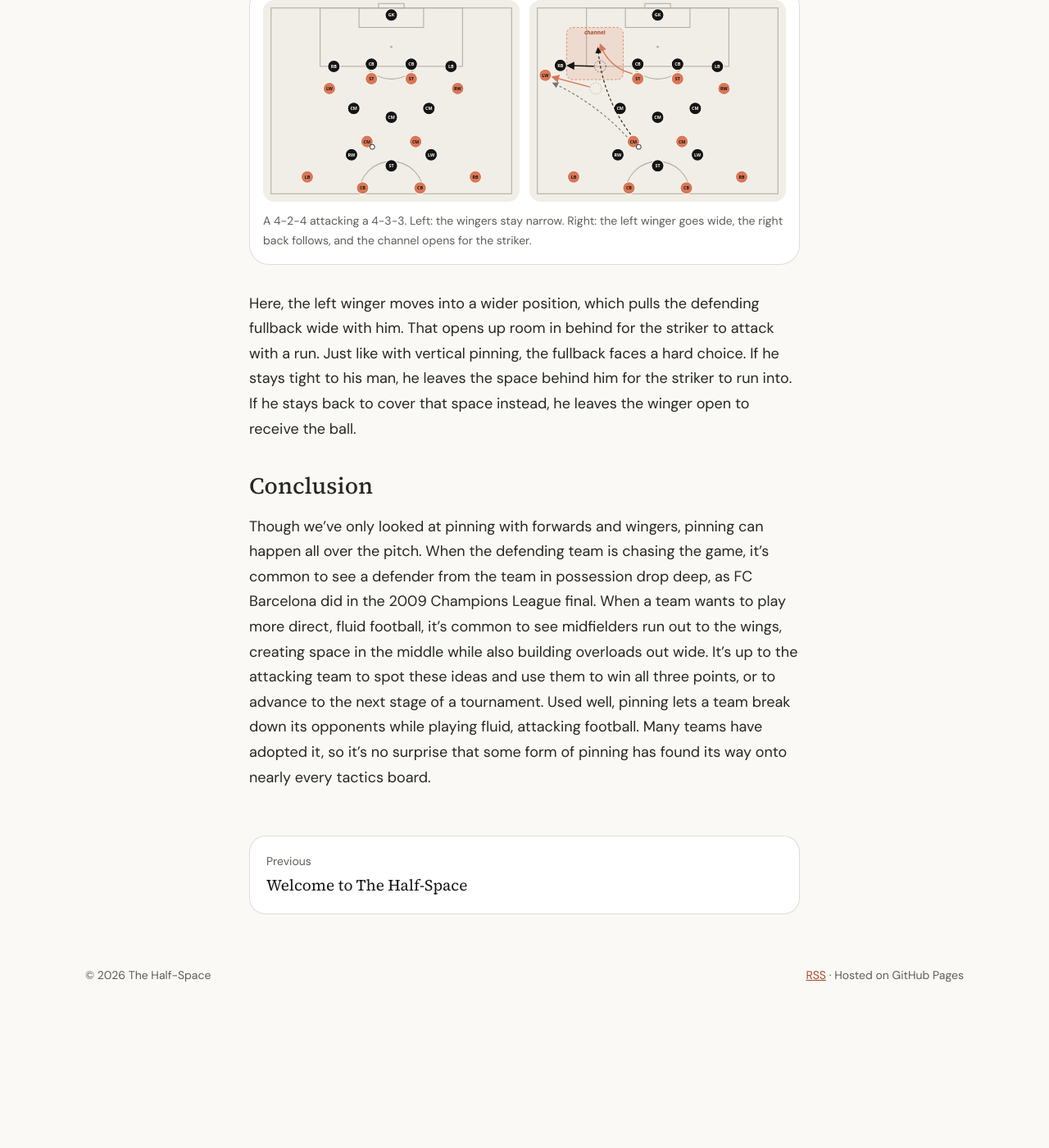
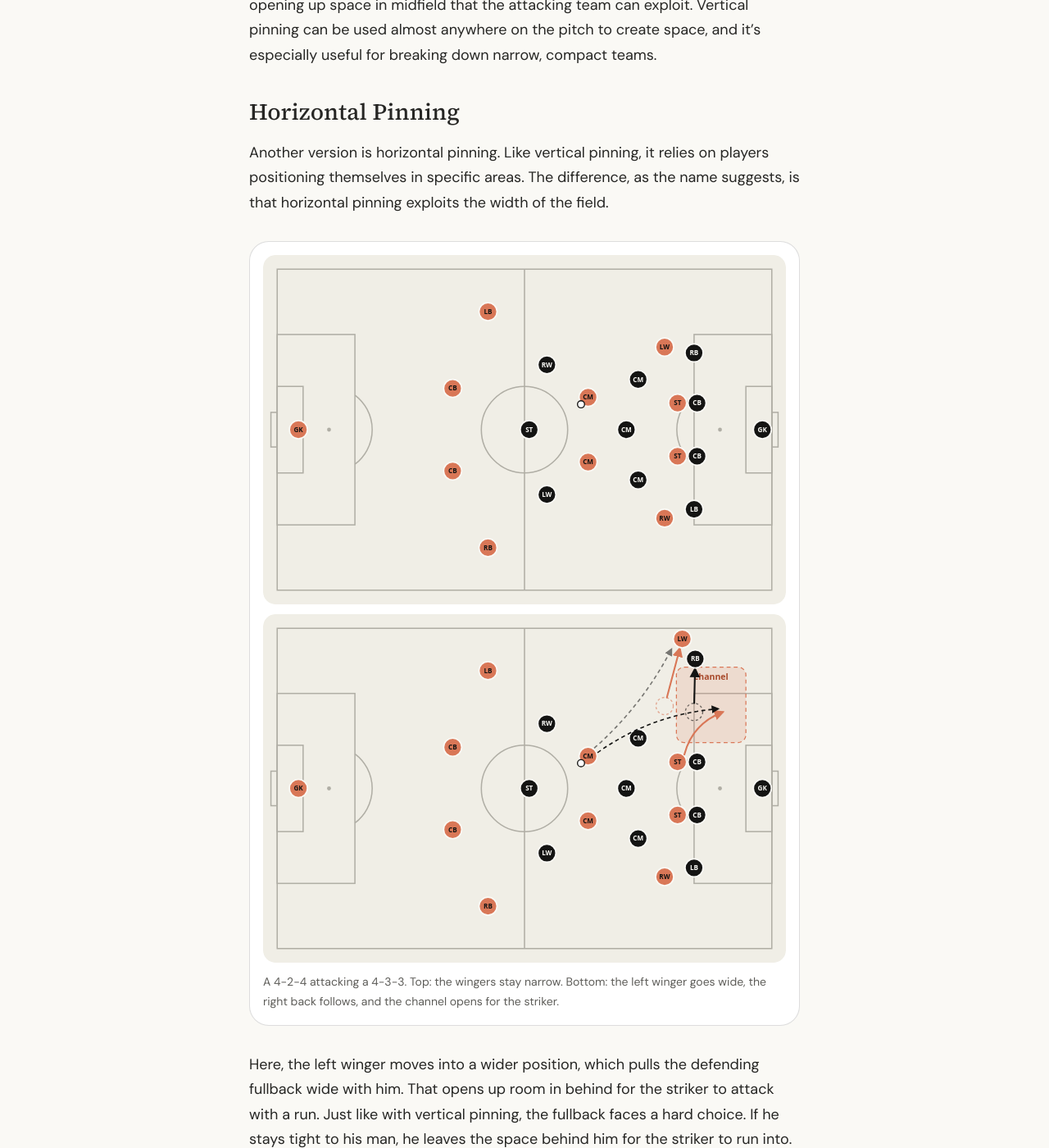
Before and after one commit to akhilhoatzin-commits/akhilhoatzin-commits.github.io, a Jekyll site: the page built from _posts/2026-11-17-the-art-of-pinning.md, in a window 1280 px wide and 1400 px high, scrolled down 4955 px. Shown: the whole window at 82% size. Built offline with Jekyll 4.4.1, drawn with Linux system fonts in a browser that asks for light colours; before the commit the page ends 6203 px from its top, so only the background shows below that.

Commit message:
Redraw pinning diagrams with full teams on a full pitch
Co-Authored-By: Claude Opus 5.5 <noreply@anthropic.com>
Claude-Session: https://claude.ai/code/session_01QPdTQ2crthNfTDkcvE7Xyv

```diff
--- a/_posts/2026-11-17-the-art-of-pinning.md
+++ b/_posts/2026-11-17-the-art-of-pinning.md
@@ -70,7 +70,7 @@ Another version is horizontal pinning. Like vertical pinning, it relies on playe
     <img src="{{ '/assets/img/pinning/06-horizontal-narrow.svg' | relative_url }}" alt="Before: the attacking left winger stays narrow and the defending right back stays tight to him">
     <img src="{{ '/assets/img/pinning/06-horizontal-wide.svg' | relative_url }}" alt="After: the left winger moves wide, pulling the right back with him and opening the channel for the left striker to run into">
   </div>
-  <figcaption>A 4-2-4 attacking a 4-3-3. Left: the wingers stay narrow. Right: the left winger goes wide, the right back follows, and the channel opens for the striker.</figcaption>
+  <figcaption>A 4-2-4 attacking a 4-3-3. Top: the wingers stay narrow. Bottom: the left winger goes wide, the right back follows, and the channel opens for the striker.</figcaption>
 </figure>
 
 Here, the left winger moves into a wider position, which pulls the defending fullback wide with him. That opens up room in behind for the striker to attack with a run. Just like with vertical pinning, the fullback faces a hard choice. If he stays tight to his man, he leaves the space behind him for the striker to run into. If he stays back to cover that space instead, he leaves the winger open to receive the ball.
--- a/assets/css/style.css
+++ b/assets/css/style.css
@@ -111,7 +111,7 @@ figcaption { margin-top: 12px; font-size: 14px; color: var(--muted); }
 /* Article diagrams */
 .prose .figure { margin: 32px 0; padding: 16px; }
 .prose .figure img { border-radius: 14px; }
-.pair { display: grid; grid-template-columns: repeat(auto-fit, minmax(240px, 1fr)); gap: 12px; }
+.pair { display: grid; grid-template-columns: 1fr; gap: 12px; }
 .legend { display: flex; flex-wrap: wrap; gap: 8px 18px; margin-top: 12px; font-size: 13px; color: var(--muted); }
 .legend span { display: inline-flex; align-items: center; gap: 6px; }
 .legend i { display: inline-block; }
```
Also changed, not shown: assets/img/pinning/01-middle.svg, assets/img/pinning/01-wing.svg, assets/img/pinning/02-vertical-pinning.svg, assets/img/pinning/03-holding-the-line.svg, assets/img/pinning/04-over-the-top.svg, assets/img/pinning/05-cdm-drops.svg, assets/img/pinning/06-horizontal-narrow.svg, assets/img/pinning/06-horizontal-wide.svg.
